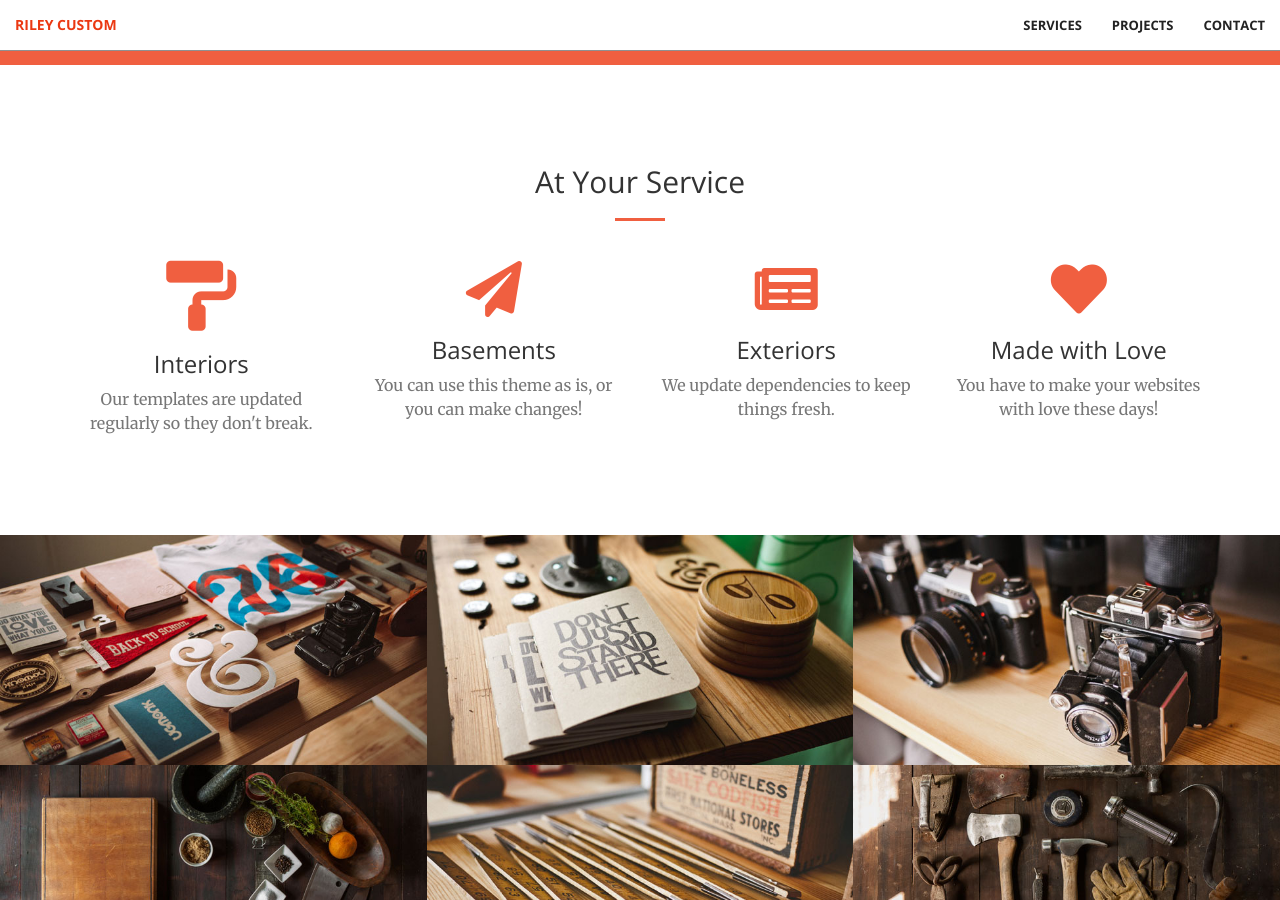
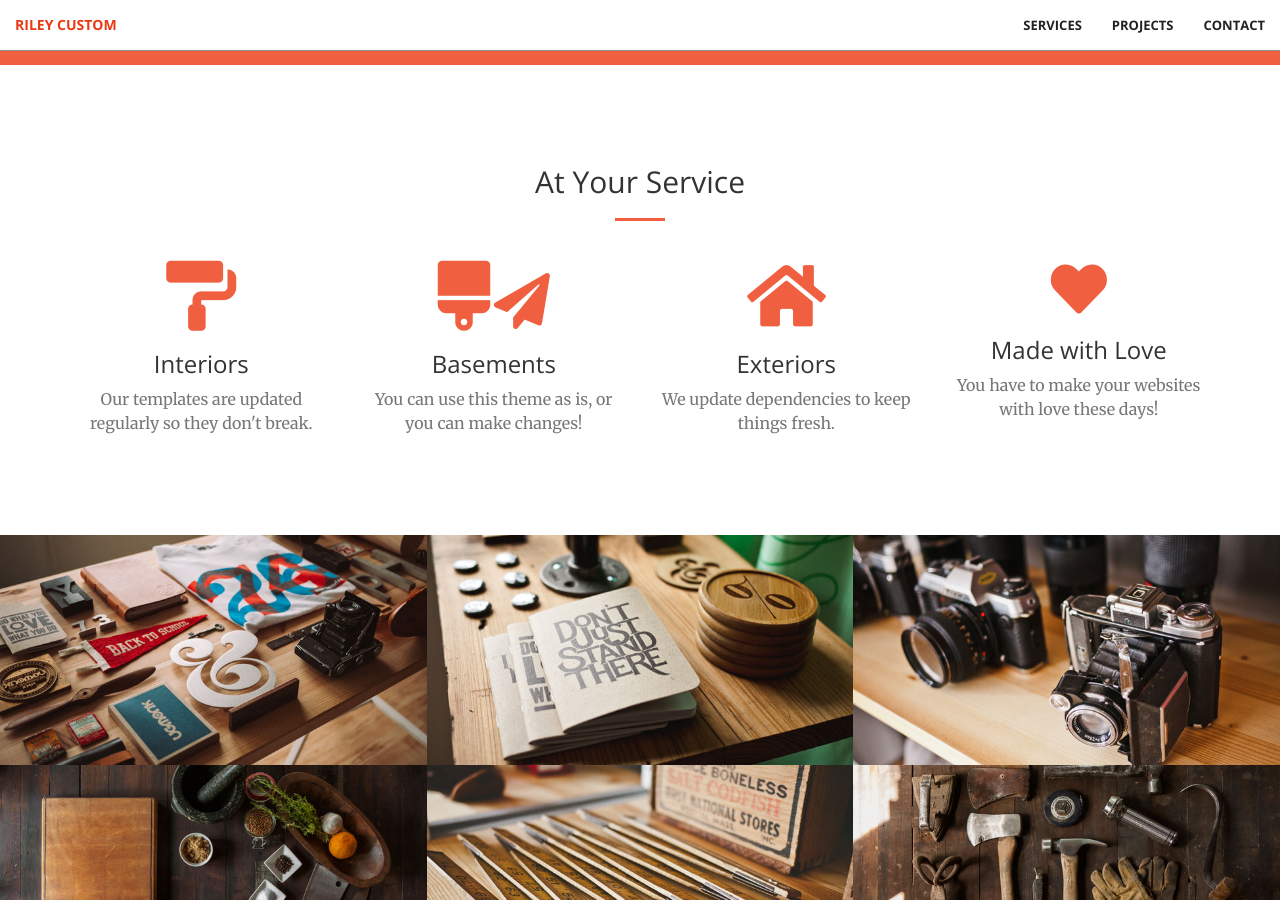
Before and after one commit to onchino/Riley-Custom-Painting, a Jekyll site: the page built from index.html, in a window 1280 px wide and 900 px high, scrolled down 1229 px. Built offline with Jekyll 4.4.1, drawn with Linux system fonts in a browser that asks for light colours; nearby versions of some CDN libraries.

Commit message:
Update services.html

```diff
--- a/_includes/services.html
+++ b/_includes/services.html
@@ -18,6 +18,7 @@
             </div>
             <div class="col-lg-3 col-md-6 text-center">
                 <div class="service-box">
+                    <i class="fas fa-brush fa-5x wow bounceIn text-primary"></i>
                     <i class="fa fa-4x fa-paper-plane wow bounceIn text-primary" data-wow-delay=".1s"></i>
                     <h3>Basements</h3>
                     <p class="text-muted">You can use this theme as is, or you can make changes!</p>
@@ -25,7 +26,7 @@
             </div>
             <div class="col-lg-3 col-md-6 text-center">
                 <div class="service-box">
-                    <i class="fa fa-4x fa-newspaper-o wow bounceIn text-primary" data-wow-delay=".2s"></i>
+                    <i class="fas fa-home fa-5x wow bounceIn text-primary"></i>
                     <h3>Exteriors</h3>
                     <p class="text-muted">We update dependencies to keep things fresh.</p>
                 </div>
```
